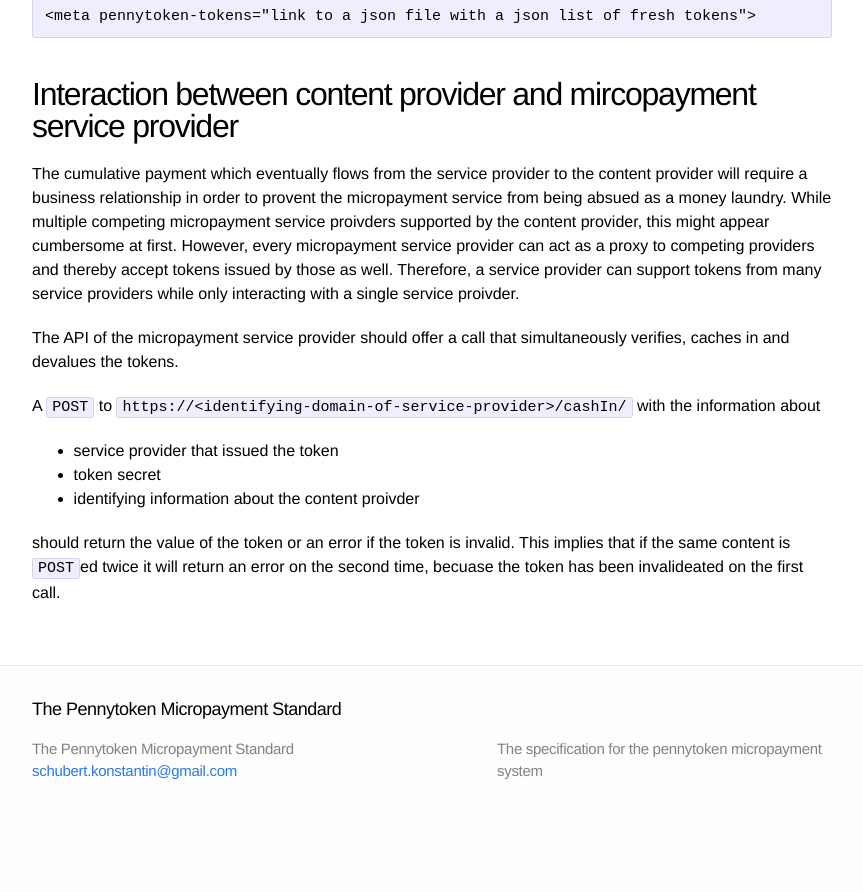
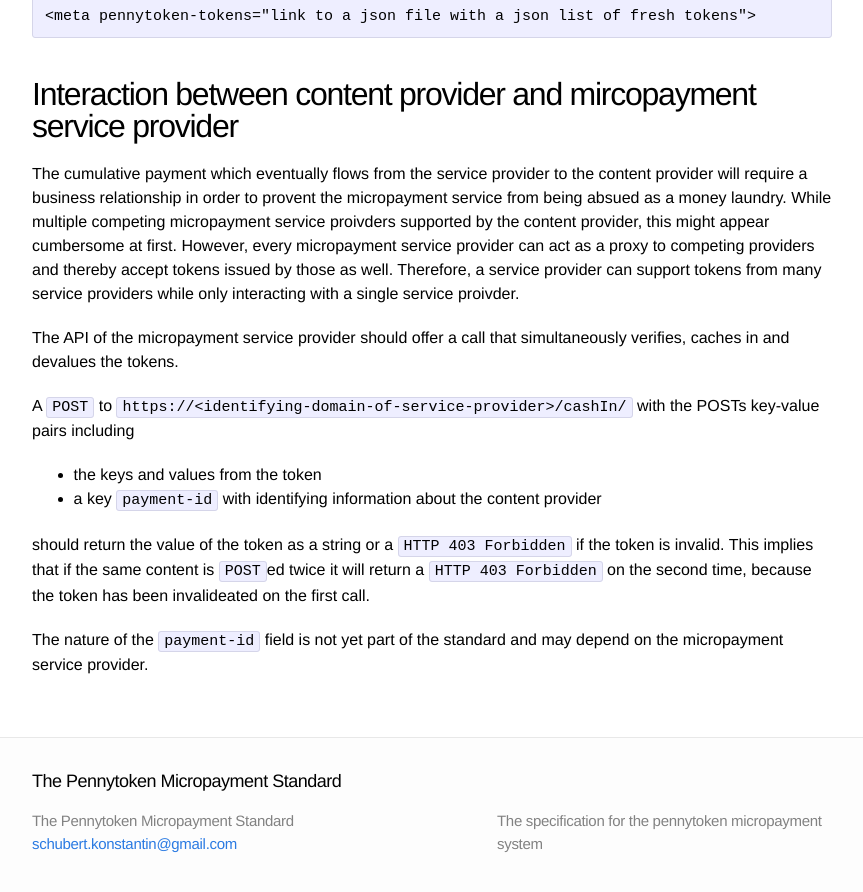
Before and after one commit to KonstantinSchubert/pennytoken-spec, a Jekyll site: the page built from details.md, in a window 1280 px wide and 900 px high, scrolled down 2029 px. Shown: the top 892 px of the window, without its empty margins (208-1071 px from the left). Built offline with Jekyll 4.4.1, drawn with Linux system fonts in a browser that asks for light colours; before the commit the page ends 2857 px from its top, so only the background shows below that.

Commit message:
Adding details.

```diff
--- a/details.md
+++ b/details.md
@@ -90,11 +90,12 @@ While multiple competing micropayment service proivders supported by the content
 
 The API of the micropayment service provider should offer a call that simultaneously verifies, caches in and devalues the tokens.
 
-A `POST` to `https://<identifying-domain-of-service-provider>/cashIn/` with the information about
+A `POST` to `https://<identifying-domain-of-service-provider>/cashIn/` with the POSTs key-value pairs including
 
-* service provider that issued the token
-* token secret
-* identifying information about the content proivder
+* the keys and values from the token
+* a key `payment-id` with identifying information about the content provider
 
-should return the value of the token or an error if the token is invalid.
-This implies that if the same content is `POST`ed twice it will return an error on the second time, becuase the token has been invalideated on the first call.
+should return the value of the token as a string or a `HTTP 403 Forbidden`  if the token is invalid.
+This implies that if the same content is `POST`ed twice it will return a `HTTP 403 Forbidden` on the second time, because the token has been invalideated on the first call.
+
+The nature of the `payment-id` field is not yet part of the standard and may depend on the micropayment service provider.
```
